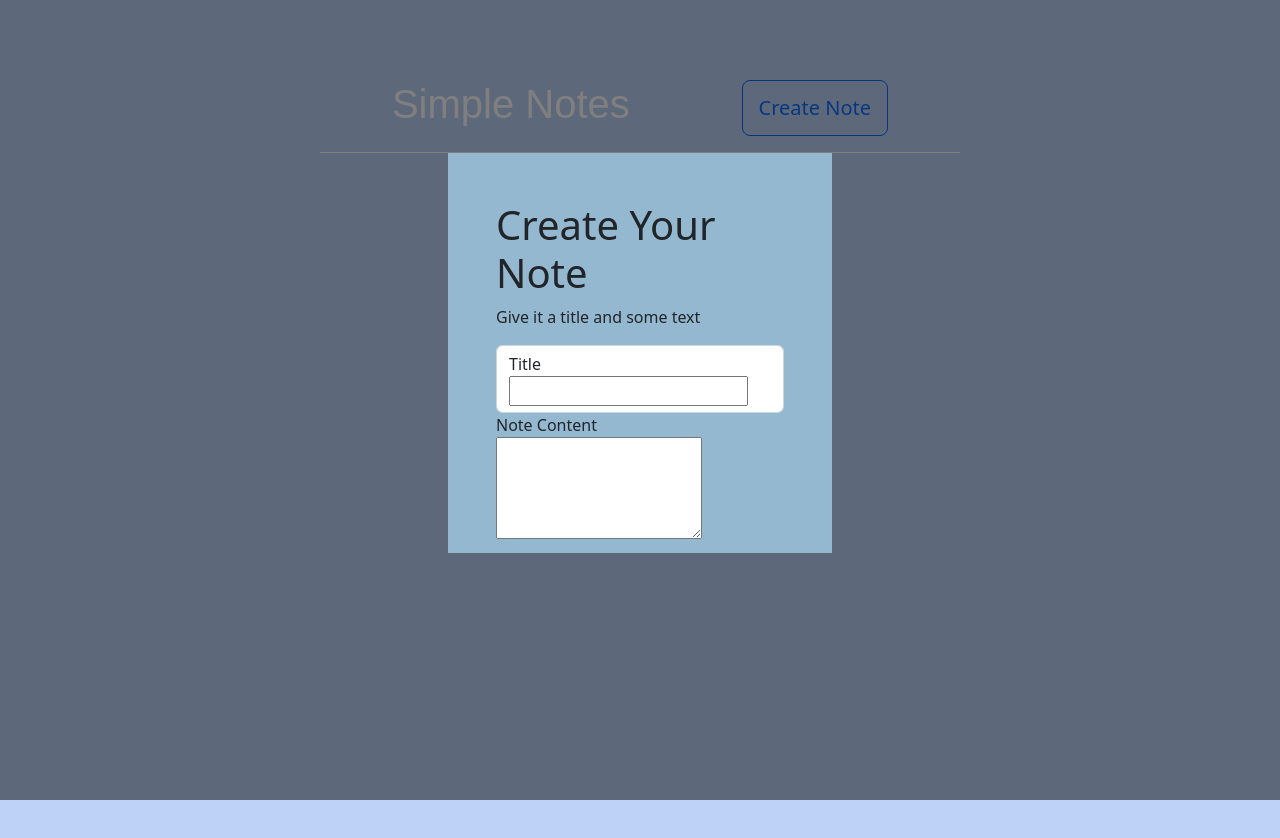
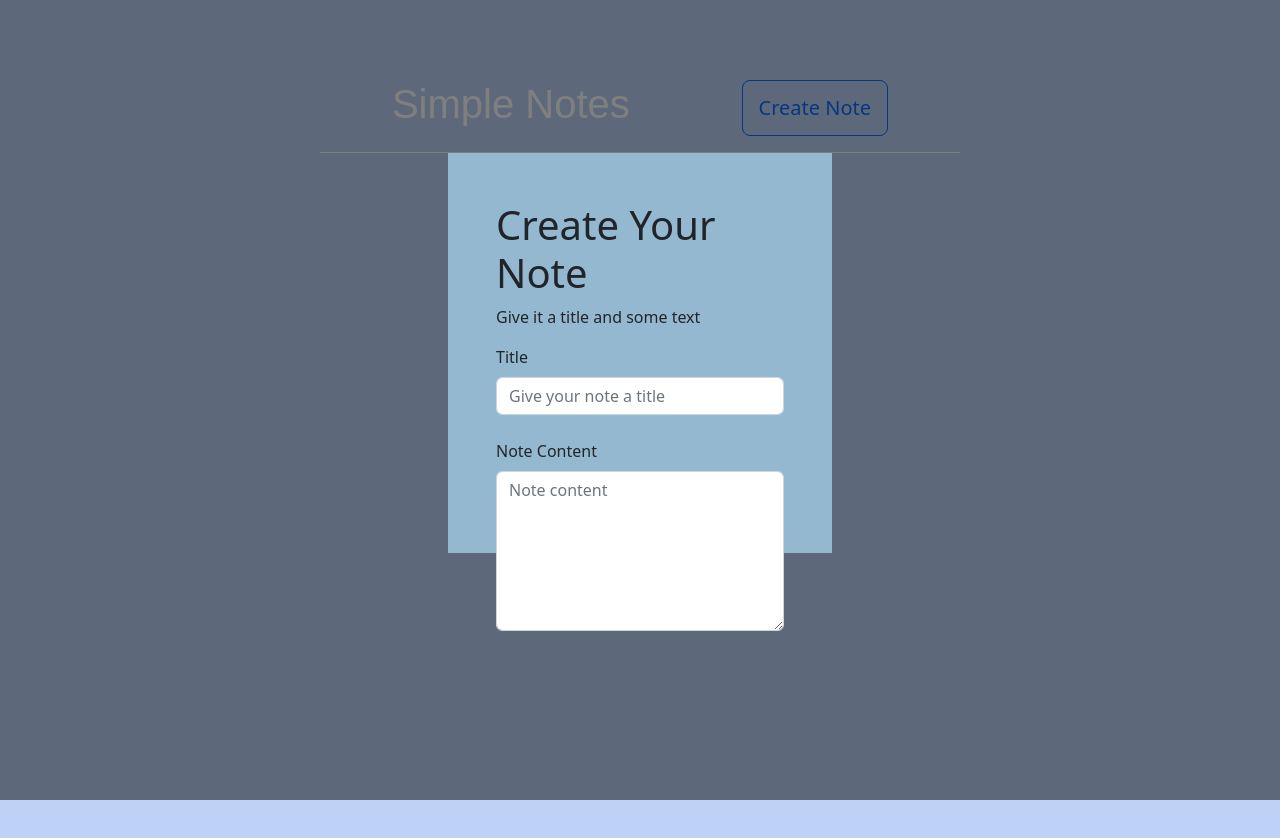
Before and after one commit to Shamoleambo/simple-notes, a React (Vite) app in the folder frontend/: page / in a window 1280 px wide. Both pictures are taken after a click on the button "Create Note". Shown: the top 838 px of the page. Built offline with nearby package versions, Linux system fonts and the light colour scheme.

Commit message:
feat: use Form component from react-bootstrap

```diff
--- a/frontend/src/Components/NoteForm.jsx
+++ b/frontend/src/Components/NoteForm.jsx
@@ -1,23 +1,28 @@
+import Form from 'react-bootstrap/Form'
 import classes from './NoteForm.module.css'
 
-const NoteForm = () => {
+const NoteForm = ({ onBackdropClick }) => {
   return (
     <>
-      <div className={classes.backdrop}></div>
-      <form className={classes.form}>
+      <div className={classes.backdrop} onClick={onBackdropClick}></div>
+      <Form className={classes.form}>
         <div className={classes.formControlHeader}>
           <h1>Create Your Note</h1>
           <p>Give it a title and some text</p>
         </div>
-        <div className='form-control'>
-          <label htmlFor='title' name='title'>
-            Title
-          </label>
-          <input id='title' type='text' />
-        </div>
-        <label htmlFor='noteText'>Note Content</label>
-        <textarea id='noteText' rows='4' name='noteText'></textarea>
-      </form>
+        <Form.Group controlId='title' className='mb-4'>
+          <Form.Label>Title</Form.Label>
+          <Form.Control type='text' placeholder='Give your note a title' />
+        </Form.Group>
+        <Form.Group controlId='noteText'>
+          <Form.Label>Note Content</Form.Label>
+          <Form.Control
+            as='textarea'
+            placeholder='Note content'
+            style={{ height: '10rem' }}
+          />
+        </Form.Group>
+      </Form>
     </>
   )
 }
```
